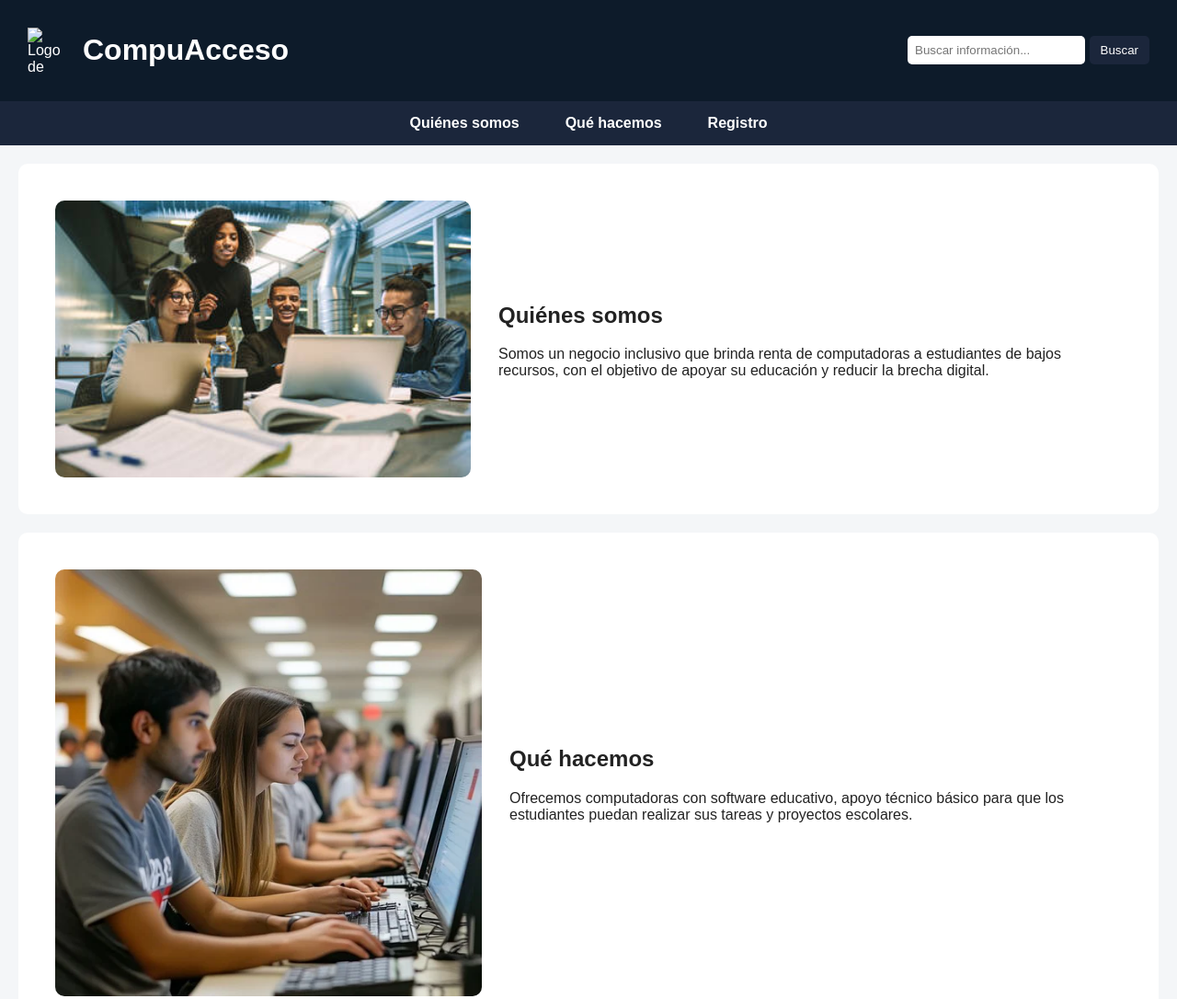
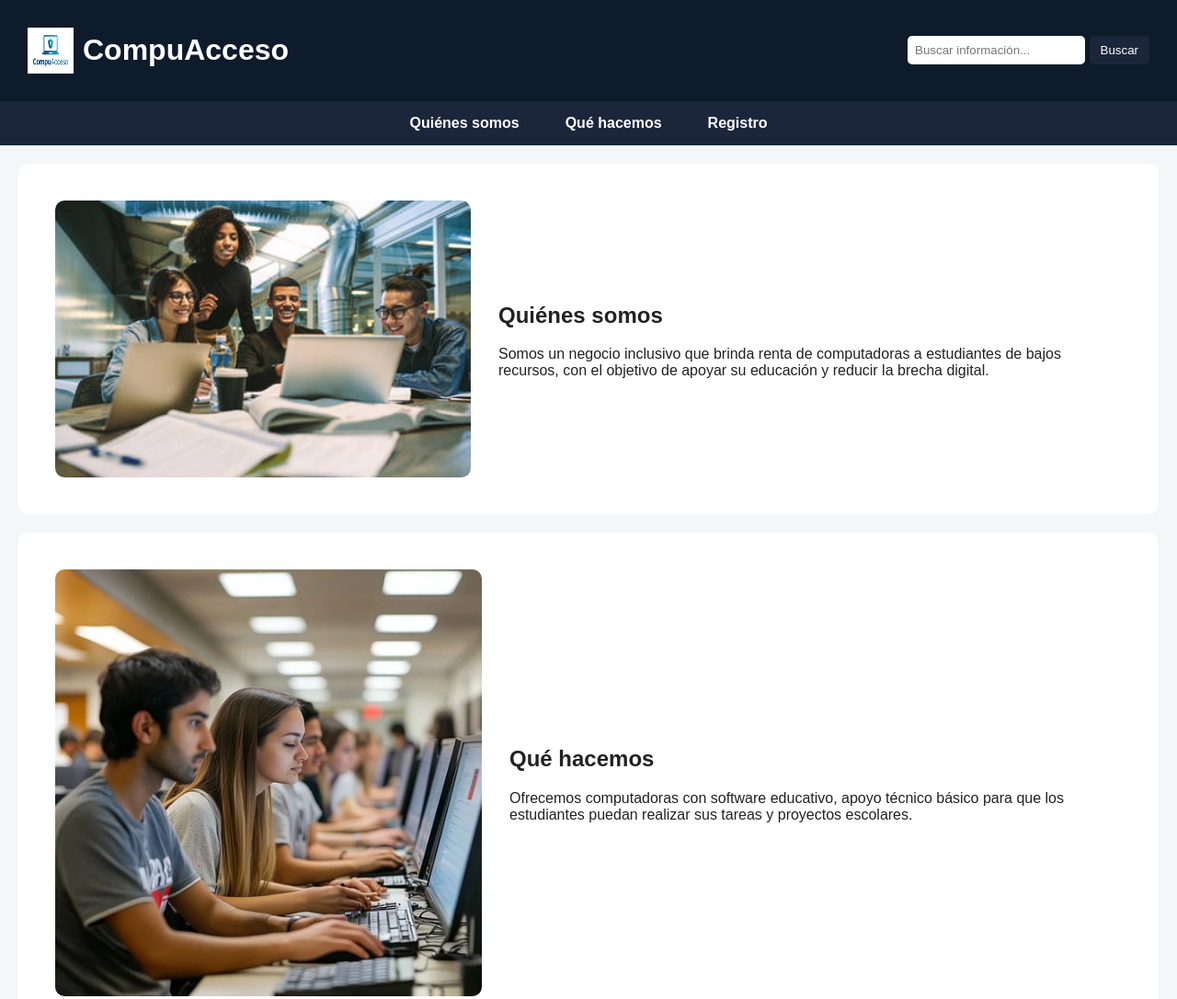
Before and after one commit to juan-pablo-CB/compuacceso, a plain HTML site: page index.html in a window 1280 px wide. Shown: the top 1086 px of the page at 92% size. Drawn offline with Linux system fonts and the light colour scheme.

Commit message:
Update index.html

```diff
--- a/index.html
+++ b/index.html
@@ -21,7 +21,7 @@
 
 <div class="logo">
 
-<img src="imagenes/logo"
+<img src="imagenes/logo1.jpg"
 alt="Logo de CompuAcceso">
 
 <h1>CompuAcceso</h1>
```
